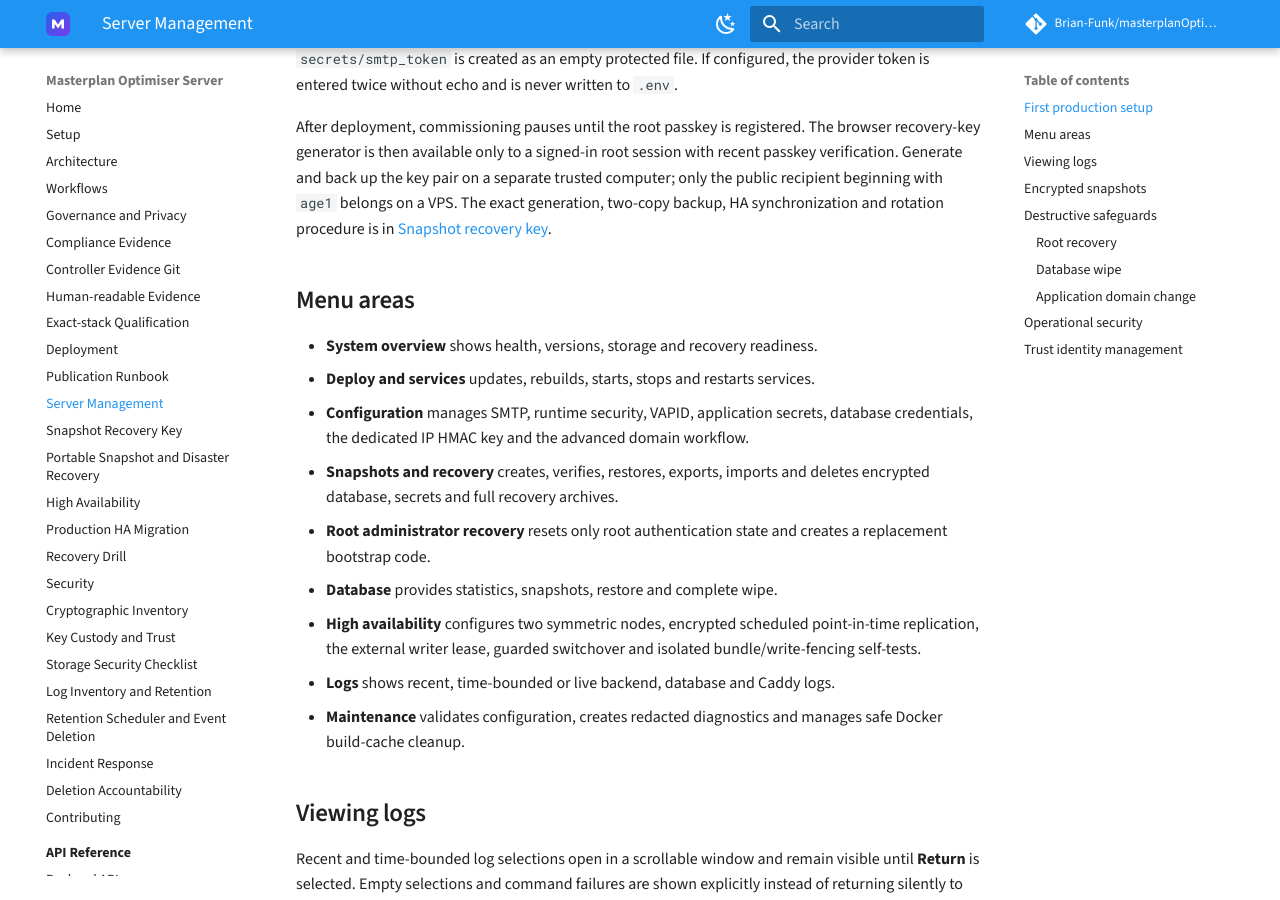
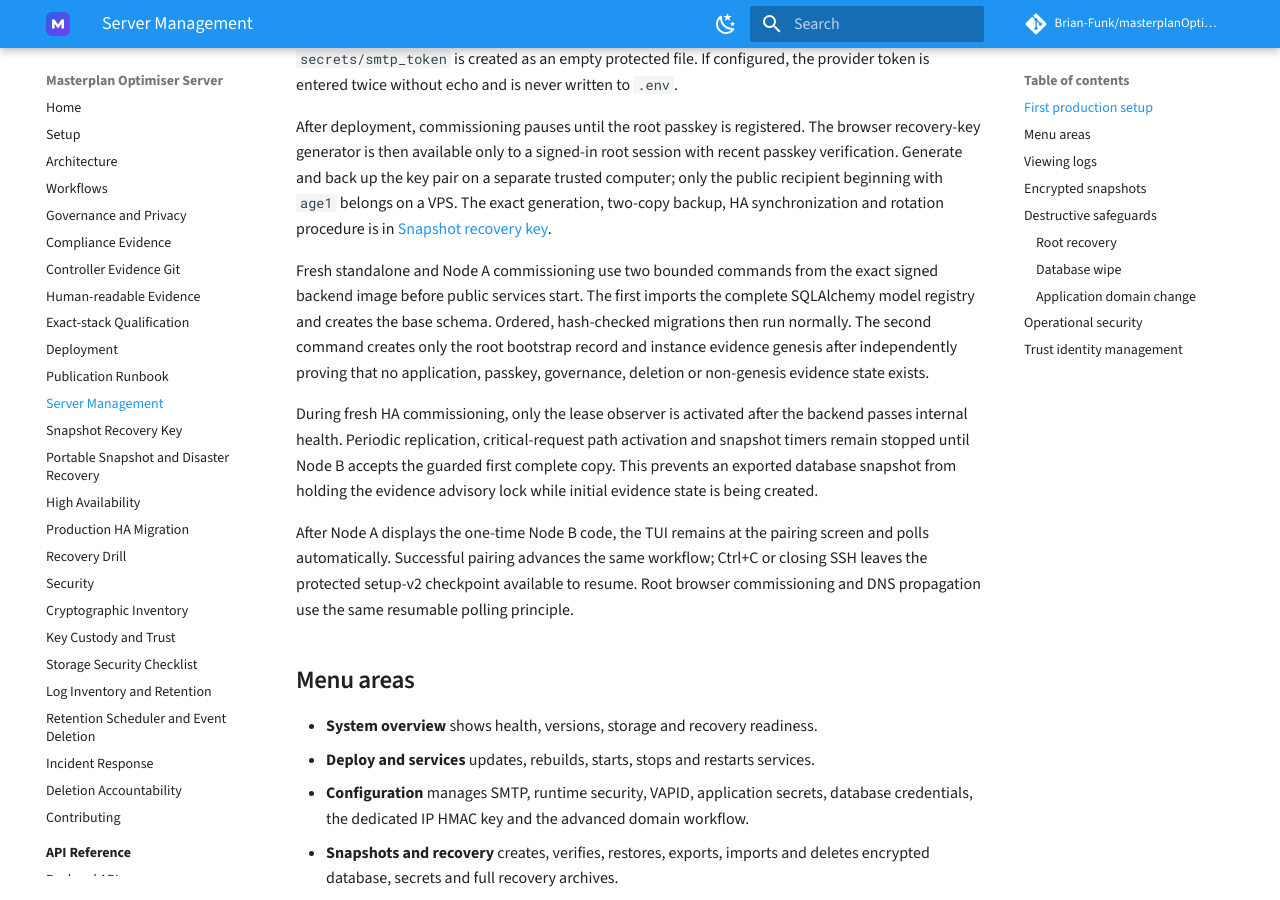
Before and after one commit to Brian-Funk/masterplanOptimiserV3---Server-Public, an MkDocs documentation site: the page built from docs/server-management.md, in a window 1280 px wide and 900 px high, scrolled down 823 px. Built offline with MkDocs 1.6.1 and Material for MkDocs 9.7.7, drawn with Linux system fonts in a browser that asks for light colours; comment, search, counter and statistics services are not loaded.

```diff
--- a/docs/server-management.md
+++ b/docs/server-management.md
@@ -44,6 +44,26 @@ a separate trusted computer; only the public recipient beginning with `age1`
 belongs on a VPS. The exact generation, two-copy backup, HA synchronization and
 rotation procedure is in
 [Snapshot recovery key](snapshot-recovery-key.md).
+
+Fresh standalone and Node A commissioning use two bounded commands from the
+exact signed backend image before public services start. The first imports the
+complete SQLAlchemy model registry and creates the base schema. Ordered,
+hash-checked migrations then run normally. The second command creates only the
+root bootstrap record and instance evidence genesis after independently proving
+that no application, passkey, governance, deletion or non-genesis evidence
+state exists.
+
+During fresh HA commissioning, only the lease observer is activated after the
+backend passes internal health. Periodic replication, critical-request path
+activation and snapshot timers remain stopped until Node B accepts the guarded
+first complete copy. This prevents an exported database snapshot from holding
+the evidence advisory lock while initial evidence state is being created.
+
+After Node A displays the one-time Node B code, the TUI remains at the pairing
+screen and polls automatically. Successful pairing advances the same workflow;
+Ctrl+C or closing SSH leaves the protected setup-v2 checkpoint available to
+resume. Root browser commissioning and DNS propagation use the same resumable
+polling principle.
 
 ## Menu areas
 
--- a/pyproject.toml
+++ b/pyproject.toml
@@ -1,6 +1,6 @@
 [project]
 name = "masterplan-server"
-version = "3.9.0"
+version = "3.9.1"
 license = "AGPL-3.0-only"
 requires-python = ">=3.11"
 
```
Also changed, not shown: changes.md (+32 -0 lines), docs/deployment.md (+2 -2 lines), docs/publication-runbook.md (+1 -1 lines), docs/setup.md (+1 -1 lines), 3 other files.
